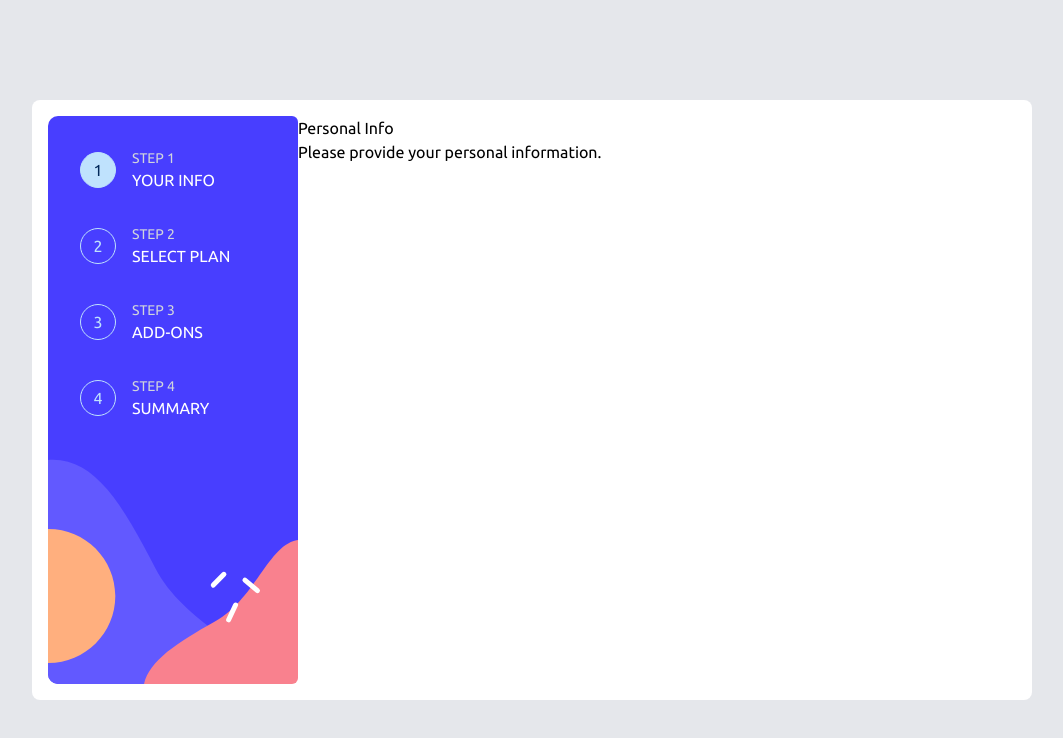
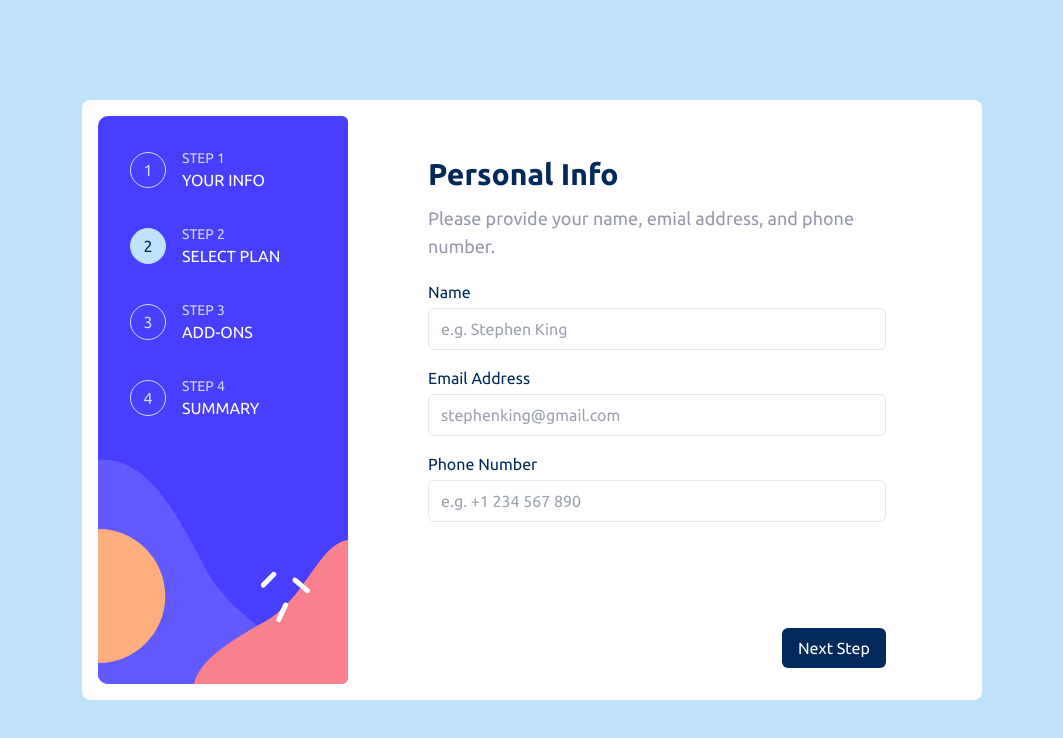
Before and after one commit to RyanBProg/multi-step-form, a React (Vite) app: page / in a window 1280 px wide. Shown: the top 738 px of the page, without its empty margins (108-1171 px from the left). Built offline with nearby package versions, Linux system fonts and the light colour scheme.

Commit message:
form page structure: -first page form layout created -custome colors added to add -template button component created

```diff
--- a/src/App.tsx
+++ b/src/App.tsx
@@ -1,13 +1,14 @@
 import { useState } from "react";
 import FormStep from "./components/FormStep";
+import Form from "./components/Form";
 
 function App() {
-  const [currentStep, setCurrentStep] = useState(1);
+  const [currentStep, setCurrentStep] = useState(2);
 
   return (
-    <main className="h-screen bg-gray-200 md:px-2 md:pt-[100px]">
-      <form className="max-w-[1000px] h-screen flex flex-col bg-white md:mx-auto md:flex-row md:h-[600px] md:p-4 md:rounded-lg">
-        <div className="flex justify-center items-start pt-8 gap-6 bg-sidebarMobile bg-cover bg-no-repeat h-44 md:bg-sidebarDesktop md:justify-start md:flex-col md:h-full md:w-[250px] md:rounded-md md:pl-8 md:gap-8">
+    <main className="h-screen bg-lightBlue md:px-2 md:pt-[100px]">
+      <div className="max-w-[900px] md:bg-white h-screen flex flex-col md:mx-auto md:flex-row md:h-[600px] md:p-4 md:rounded-lg">
+        <div className="flex justify-center items-start pt-8 gap-6 bg-sidebarMobile bg-cover bg-no-repeat h-44 md:bg-sidebarDesktop md:justify-start md:flex-col md:h-full md:w-[250px] md:rounded-md md:pl-8 md:gap-8 md:flex-grow md:flex-shrink-0">
           <FormStep stepNo={1} stepName="Your Info" currentStep={currentStep} />
           <FormStep
             stepNo={2}
@@ -17,16 +18,8 @@
           <FormStep stepNo={3} stepName="Add-ons" currentStep={currentStep} />
           <FormStep stepNo={4} stepName="Summary" currentStep={currentStep} />
         </div>
-        <div>
-          <div>
-            <h1>Personal Info</h1>
-            <p>Please provide your personal information.</p>
-            <label htmlFor="name">
-              <input type="text" id="name" />
-            </label>
-          </div>
-        </div>
-      </form>
+        <Form />
+      </div>
     </main>
   );
 }
--- /dev/null
+++ b/src/components/ControlButton.tsx
@@ -0,0 +1,21 @@
+type Props = {
+  text: string;
+  bgColor: string;
+  textColor: string;
+  action: () => void;
+};
+
+export default function ControlButton({
+  text,
+  bgColor,
+  textColor,
+  action,
+}: Props) {
+  return (
+    <button
+      className={`${bgColor} ${textColor} rounded-md p-2 px-4 transition-colors hover:brightness-125`}
+      onClick={action}>
+      {text}
+    </button>
+  );
+}
--- /dev/null
+++ b/src/components/Form.tsx
@@ -0,0 +1,20 @@
+import FormPage1 from "./FormPage1";
+import ControlButton from "./ControlButton";
+
+export default function Form() {
+  return (
+    <form className="relative px-4 md:px-10 md:flex md:flex-col md:justify-between lg:px-20">
+      <div className="bg-white rounded-xl px-6 py-10 absolute -top-16 right-4 left-4 shadow-md md:relative md:shadow-none md:top-auto md:left-auto md:right-auto md:px-0">
+        <FormPage1 />
+      </div>
+      <div className="fixed bottom-0 left-0 w-full bg-white p-4 flex justify-end md:relative md:left-auto md:px-0">
+        <ControlButton
+          text="Next Step"
+          textColor="text-white"
+          bgColor="bg-marineBlue"
+          action={() => {}}
+        />
+      </div>
+    </form>
+  );
+}
--- /dev/null
+++ b/src/components/FormPage1.tsx
@@ -0,0 +1,52 @@
+import { useState } from "react";
+
+export default function FormPage1() {
+  const [name, setName] = useState("");
+  const [email, setEmail] = useState("");
+  const [number, setNumber] = useState("");
+
+  return (
+    <>
+      <h1 className="text-marineBlue text-3xl font-semibold">Personal Info</h1>
+      <p className="mt-3 mb-5 text-lg text-coolGray">
+        Please provide your name, emial address, and phone number.
+      </p>
+      <label htmlFor="name" className="text-marineBlue">
+        Name
+        <input
+          type="text"
+          id="name"
+          placeholder="e.g. Stephen King"
+          required
+          className="border rounded-md p-2 pl-3 w-full mt-1"
+          value={name}
+          onChange={(e) => setName(e.target.value)}
+        />
+      </label>
+      <label htmlFor="email" className="text-marineBlue block mt-4">
+        Email Address
+        <input
+          type="email"
+          id="email"
+          placeholder="stephenking@gmail.com"
+          required
+          className="border rounded-md p-2 pl-3 w-full mt-1"
+          value={email}
+          onChange={(e) => setEmail(e.target.value)}
+        />
+      </label>
+      <label htmlFor="number" className="text-marineBlue block mt-4">
+        Phone Number
+        <input
+          type="text"
+          id="number"
+          placeholder="e.g. +1 234 567 890"
+          required
+          className="border rounded-md p-2 pl-3 w-full mt-1"
+          value={number}
+          onChange={(e) => setNumber(e.target.value)}
+        />
+      </label>
+    </>
+  );
+}
--- a/src/components/FormStep.tsx
+++ b/src/components/FormStep.tsx
@@ -20,7 +20,7 @@
         </span>
       </div>
       <div className="hidden md:flex md:flex-col">
-        <p className="hidden text-sm uppercase text-gray-300 md:inline">
+        <p className="hidden text-sm uppercase text-lightGray md:inline">
           Step {stepNo}
         </p>
         <p className="hidden text-base uppercase text-white md:inline">
```
